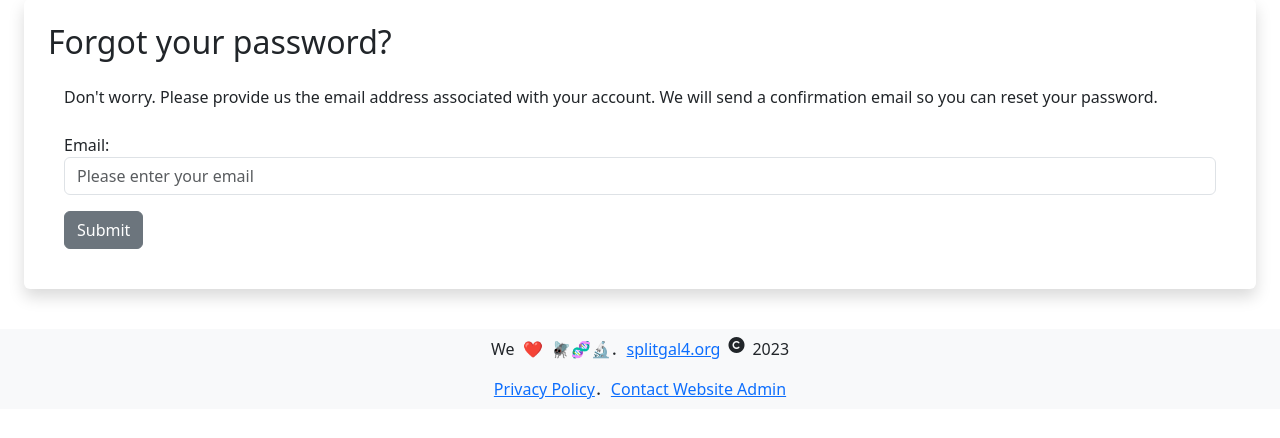
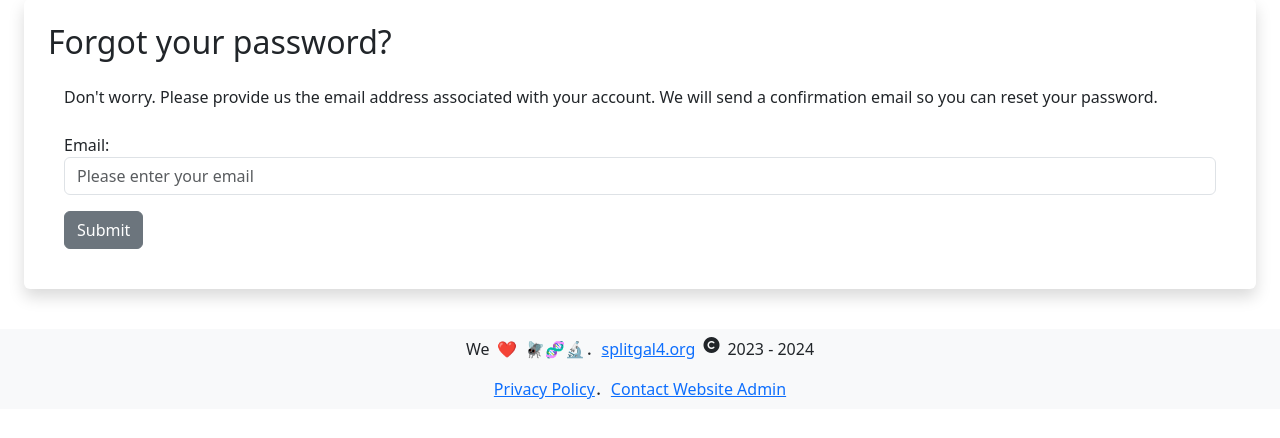
Before and after one commit to chenyenchung/splitgal4.org, a Django app: page /members/pw_forget in a window 1280 px wide. Shown: the part 82-520 px from the top of the page. Run offline with Django 4.2, Linux system fonts and the light colour scheme; parts of the project's set-up code (start-up, migrations or seed data) failed here and were passed over.

Commit message:
Late happy new year 2024

```diff
--- a/splitgal4_lines/templates/footer.html
+++ b/splitgal4_lines/templates/footer.html
@@ -3,7 +3,7 @@
     We<div class="mx-2">❤️</div>🪰🧬🔬．
     <a href="{% url 'home' %}">splitgal4.org</a>
     <i class="fa-regular fa-copyright mx-2"></i>
-    <div>2023</div>
+    <div>2023 - 2024</div>
   </div>
     <div class="d-flex p-2 justify-content-center">
       <a href="{% url 'privacy' %}">Privacy Policy</a>．
```
